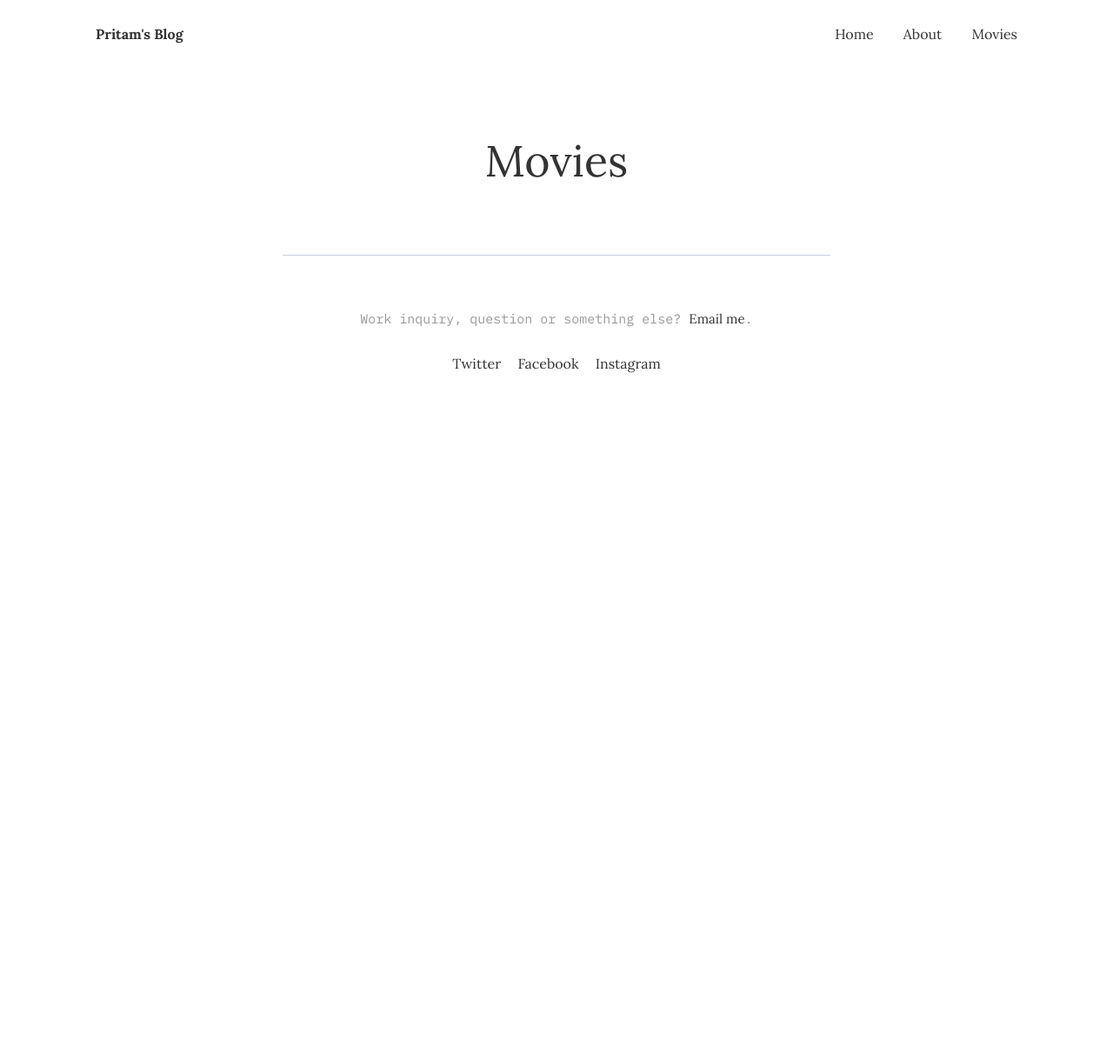
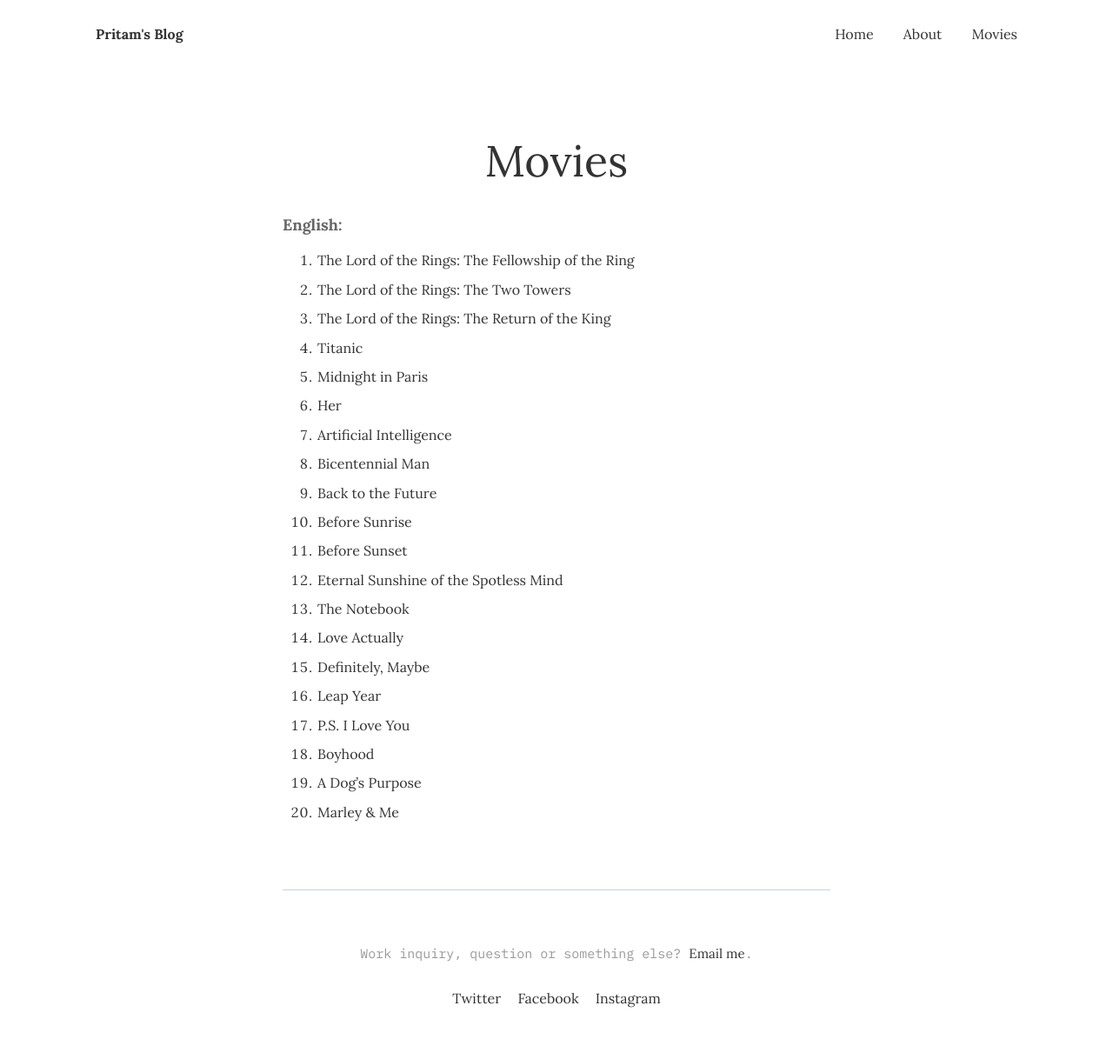
Before and after one commit to argumentativeyouth/pblog, a Jekyll site: the page built from _pages/movies.md, in a window 1280 px wide. Shown: the whole page at 87% size. Built offline with Jekyll 4.4.1, drawn with Linux system fonts in a browser that asks for light colours; before the commit the page ends 900 px from its top, so only the background shows below that.

Commit message:
Update movies.md

```diff
--- a/_pages/movies.md
+++ b/_pages/movies.md
@@ -4,3 +4,24 @@
 permalink: /movies/
 image:
 ---
+**English:**
+1. The Lord of the Rings: The Fellowship of the Ring
+2. The Lord of the Rings: The Two Towers
+3. The Lord of the Rings: The Return of the King
+4. Titanic
+5. Midnight in Paris
+6. Her
+7. Artificial Intelligence
+8. Bicentennial Man
+9. Back to the Future
+10. Before Sunrise
+11. Before Sunset
+12. Eternal Sunshine of the Spotless Mind
+13. The Notebook
+14. Love Actually
+15. Definitely, Maybe
+16. Leap Year
+17. P.S. I Love You
+18. Boyhood
+19. A Dog's Purpose
+20. Marley & Me
```
